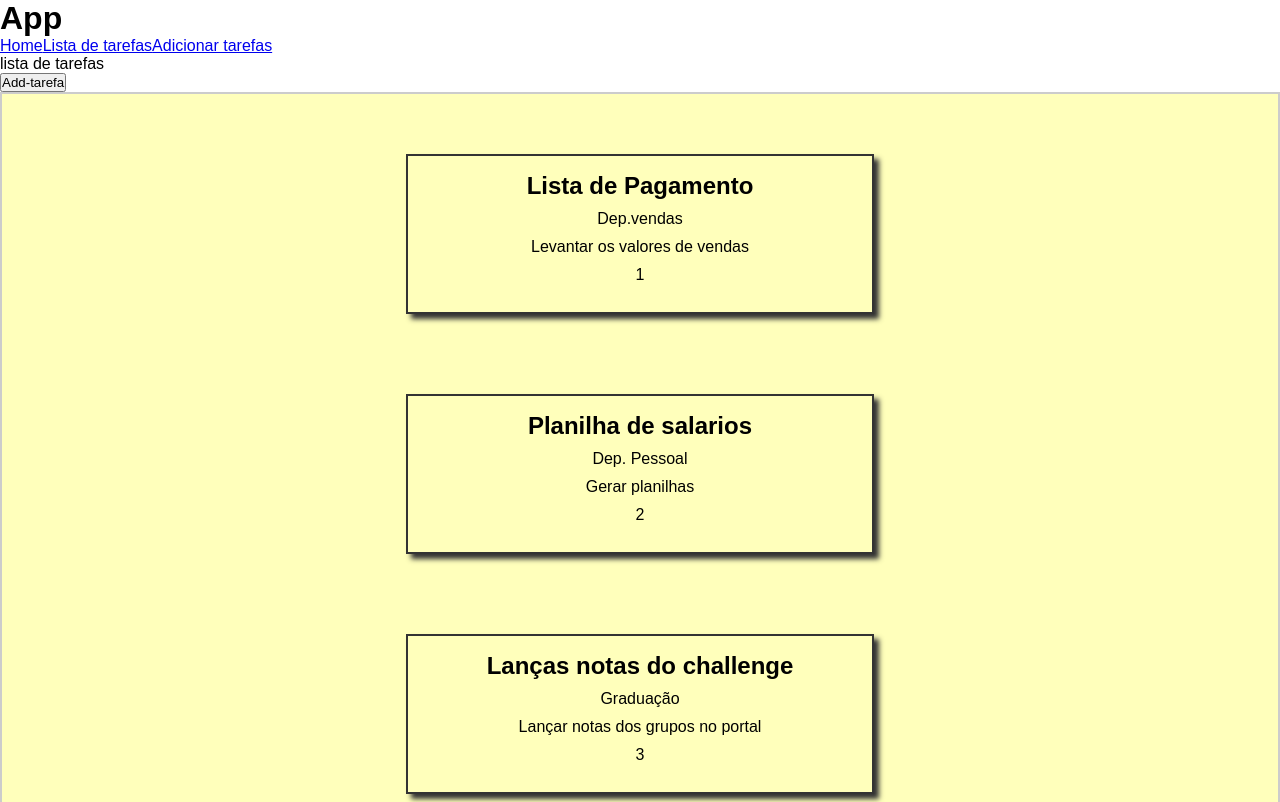
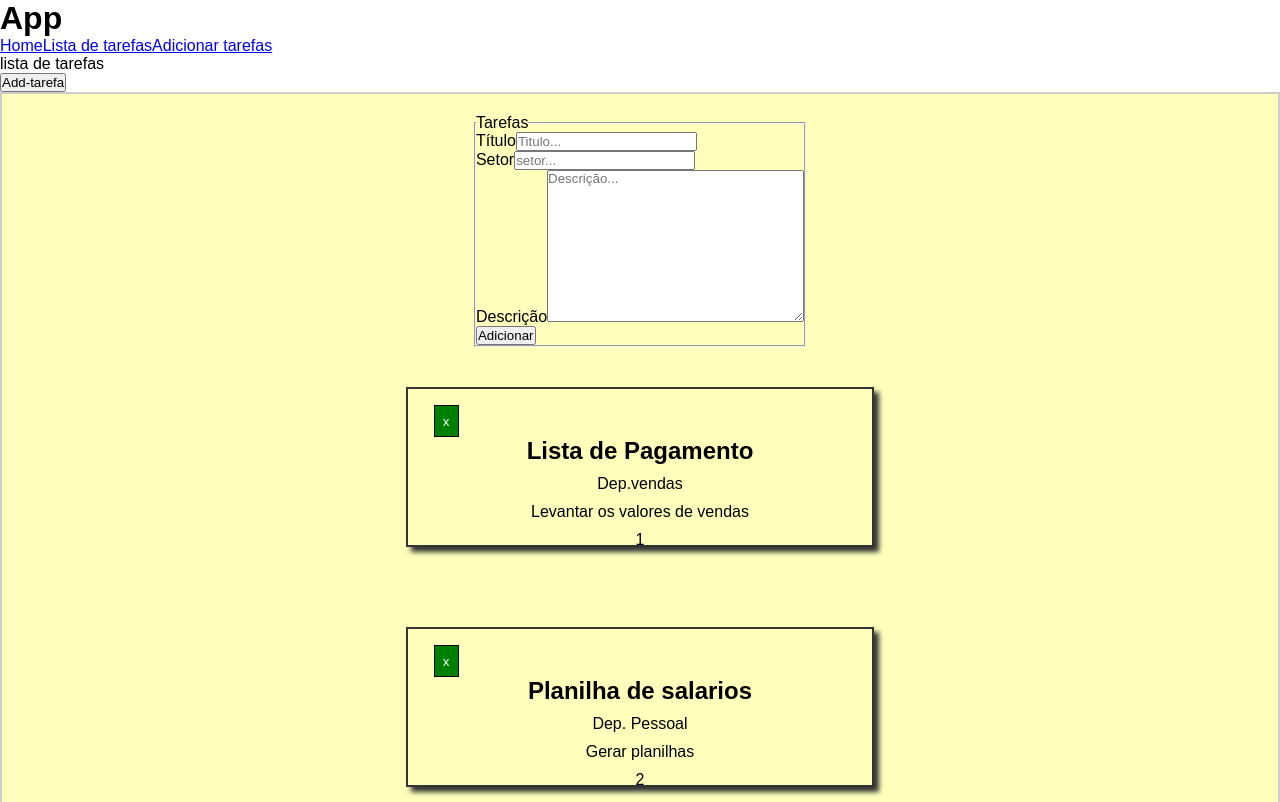
Before and after one commit to igorcamargo1/React-Js, a React (Create React App) app in the folder styled-components/styled/: page /lt in a window 1280 px wide. Shown: the top 802 px of the page. Built offline with nearby package versions, Linux system fonts and the light colour scheme.

Commit message:
exemplo finalizado

```diff
--- a/styled-components/styled/src/components/FormTarefas.jsx
+++ b/styled-components/styled/src/components/FormTarefas.jsx
@@ -4,21 +4,21 @@
     return (
         <div>
 
-            <form method="post">
+            <form method="post" onSubmit={props.AdicionarNovaTarefa}>
 
                 <fieldset>
                     <legend>Tarefas</legend>
                     <div>
                         <label>Título</label>
-                        <input type="text" name='titulo' placeholder='Titulo...' value="" />
+                        <input type="text" name='titulo' placeholder='Titulo...' value={props.novaTarefa.titulo} onChange={props.digit}/>
                     </div>
                     <div>
                         <label>Setor</label>
-                        <input type="text" name='setor' placeholder='setor...' value="" />
+                        <input type="text" name='setor' placeholder='setor...' value={props.novaTarefa.setor} onChange={props.digit}/>
                     </div>
                     <div>
                         <label>Descrição</label>
-                        <textarea name='descricao' cols="30" rows="10" placeholder='Descrição...' value=""></textarea>
+                        <textarea name='descricao' cols="30" rows="10" placeholder='Descrição...' value={props.novaTarefa.descicao} onChange={props.digit} />
                     </div>
                     <div>
                         <input type="submit" value='Adicionar' />
--- a/styled-components/styled/src/components/ListaTarefas.jsx
+++ b/styled-components/styled/src/components/ListaTarefas.jsx
@@ -1,50 +1,53 @@
-import React from 'react'
+import React, { useState } from 'react'
 import Tarefa from './Tarefa'
-import styled from 'styled-components'
-import { useState } from 'react'
+import { DivLista } from '../style/styled'
+import FormTarefas from './FormTarefas'
 
-const DivLista = styled.div`
-    width: 100%;
-    min-height: 85vh;
-    background-color: #ffb;
-    padding: 20px;
-    border: 2px solid #ccc;
-    display: flex; flex-wrap: wrap;
-    justify-content: space-around;
-`
 
 export default function ListaTarefas() {
 
     const [tarefa, setTarefa] = useState([
         {
-            titulo:"Lista de Pagamento",
-            setor:"Dep.vendas",
-            descricao:"Levantar os valores de vendas"
+            titulo: "Lista de Pagamento",
+            setor: "Dep.vendas",
+            descricao: "Levantar os valores de vendas"
         },
         {
-            titulo:"Planilha de salarios",
-            setor:"Dep. Pessoal",
-            descricao:"Gerar planilhas"
+            titulo: "Planilha de salarios",
+            setor: "Dep. Pessoal",
+            descricao: "Gerar planilhas"
         },
         {
-            titulo:"Lanças notas do challenge",
-            setor:"Graduação",
-            descricao:"Lançar notas dos grupos no portal"
+            titulo: "Lanças notas",
+            setor: "Graduação",
+            descricao: "Lançar notas dos grupos no portal"
         }
     ])
 
+    const [nTarefa, setNTarefa] = useState({ "titulo": "", "setor": "", "descricao": "" })
+
+
     //CRIANDO UMA FUNÇÃO PARA ADICIONAR TAREFAS
-    const addTarefa = ()=>{
-
-        const novaTarefa={
-            titulo:"Planilha de notas",
-            setor:"Graduação",
-            descricao:"Lançar quem não fez exercicios"
+    const addTarefa = (e) => {
+        e.preventDefault()
+        setNTarefa({ "titulo": "", "setor": "", "descricao": "" })
+        setTarefa([...tarefa, nTarefa])
     }
 
-        setTarefa([...tarefa, novaTarefa])
+    const captura = (e) => {
+        e.preventDefault()
+        const {name,value} = e.target
+
+        if (name === "titulo") {
+            setNTarefa({ "titulo": value, "setor": nTarefa.setor, "descricao": nTarefa.descricao })
         }
-
+        else if (name === "setor") {
+            setNTarefa({ "titulo": nTarefa.titulo, "setor": value, "descricao": nTarefa.descricao })
+        }
+        else if (name === "descricao") {
+            setNTarefa({ "titulo": nTarefa.titulo, "setor": nTarefa.setor, "descricao": value })
+        }
+    }
 
     return (
         <div>
@@ -53,10 +56,17 @@
                 <button onClick={addTarefa}>Add-tarefa</button>
             </div>
             <DivLista>
-                {tarefa.map((t,i)=>
+
+                <FormTarefas
+                    digit={captura}
+                    novaTarefa={nTarefa}
+                    adicionarNovaTarefa={addTarefa}
+                />
+
+                {tarefa.map((t, i) =>
                     <Tarefa
                         key={i}
-                    id={i+1}
+                        id={i + 1}
                         titulo={t.titulo}
                         setor={t.setor}
                         descricao={t.descricao}
--- a/styled-components/styled/src/components/Tarefa.jsx
+++ b/styled-components/styled/src/components/Tarefa.jsx
@@ -1,22 +1,12 @@
 import React from 'react'
-import styled from 'styled-components'
-// CRIANDO UM MÓDULO
-const DivTarefa = styled.div`
-    background-color:#ffb;
-    border: 2px solid #333;
-    box-shadow: 5px 5px 5px #333;
-    padding:2vh 2vw ;
-    text-align:center;
-    width: 50vw;
-    height: 20vh;
-    margin: 5vh 30vw;
-    h2,p{ padding-bottom:10px; }
-`
+import { BotaoFechar, DivTarefa } from '../style/styled'
+
 
 
 export default function Tarefa(props) {
     return (
         <DivTarefa>
+            <BotaoFechar>x</BotaoFechar>
             <h2>{props.titulo}</h2>
             <p>{props.setor}</p>
             <p>{props.descricao}</p>
--- a/styled-components/styled/src/routes/MainRoutes.jsx
+++ b/styled-components/styled/src/routes/MainRoutes.jsx
@@ -1,5 +1,5 @@
 import React from 'react'
-import {BrowserRouter, Form, Route, Routes} from 'react-router-dom'
+import { Route, Routes} from 'react-router-dom'
 import FormTarefas from '../components/FormTarefas'
 import Home from '../components/Home'
 import ListaTarefas from '../components/ListaTarefas'
--- a/styled-components/styled/src/style/styled.js
+++ b/styled-components/styled/src/style/styled.js
@@ -0,0 +1,36 @@
+import styled from "styled-components"
+
+export const DivLista = styled.div`
+    width: 100%;
+    min-height: 85vh;
+    background-color: #ffb;
+    padding: 20px;
+    border: 2px solid #ccc;
+    display: flex; flex-wrap: wrap;
+    justify-content: space-around;
+`
+
+export const DivTarefa = styled.div`
+    background-color:#ffb;
+    border: 2px solid #333;
+    box-shadow: 5px 5px 5px #333;
+    padding:2vh 2vw ;
+    text-align:center;
+    width: 50vw;
+    height: 20vh;
+    margin: 5vh 30vw;
+    h2,p{ padding-bottom:10px; }
+`
+
+export const BotaoFechar = styled.button`
+    max-width: 4vw;
+    max-height: 4vh;
+    color: #fff;
+    background-color: green;
+    border: 1px solid #000000;
+    padding: 2%;
+    display: block;
+    &:hover {
+        background-color: blue;
+    }
+`
```
Lines whose indentation alone changed are shown as unchanged.
